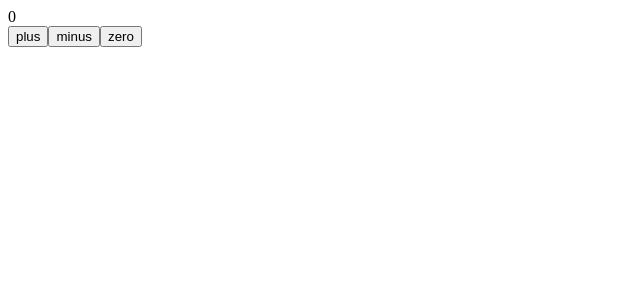
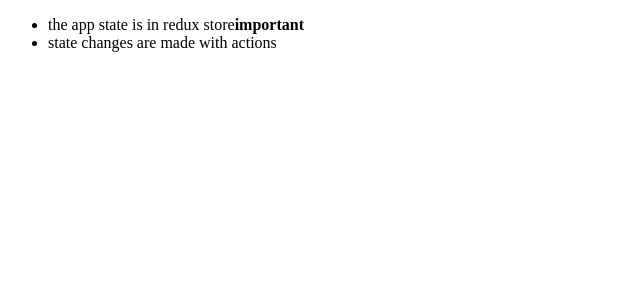
Before and after one commit to kaepy/redux-notes, a React (Vite) app: page / in a window 1280 px wide. Shown: the top 300 px of the page, without its empty margins (0-640 px from the left). Built offline with nearby package versions, Linux system fonts and the light colour scheme.

Commit message:
Flux & Redux: Redux-muistiinpanot

```diff
--- a/src/index.jsx
+++ b/src/index.jsx
@@ -1,38 +1,50 @@
-// Redux laskuri esimerkki
+// Yksinkertainen Redux muistiinpano esimerkki
 
 import ReactDOM from "react-dom/client";
 
 // Nykysuositus on käyttää configureStore funktiota createStoren sijasta
 import { createStore } from "redux";
 
-const counterReducer = (state = 0, action) => {
-  switch (action.type) {
-    case "INCREMENT":
-      return state + 1;
-    case "DECREMENT":
-      return state - 1;
-    case "ZERO":
-      return 0;
-    default:
-      return state;
+const noteReducer = (state = [], action) => {
+  if (action.type === "NEW_NOTE") {
+    state.push(action.payload);
+    return state;
   }
+
+  return state;
 };
 
-const store = createStore(counterReducer);
+const store = createStore(noteReducer);
 
-// App renderöi laskurin arvon kysymällä sitä storesta metodilla store.getState()
-// Nappien tapahtumankäsittelijät dispatchaavat suoraan oikean tyyppiset actionit storelle.
+store.dispatch({
+  type: "NEW_NOTE",
+  payload: {
+    content: "the app state is in redux store",
+    important: true,
+    id: 1,
+  },
+});
+
+store.dispatch({
+  type: "NEW_NOTE",
+  payload: {
+    content: "state changes are made with actions",
+    important: false,
+    id: 2,
+  },
+});
+
 const App = () => {
   return (
     <div>
-      <div>{store.getState()}</div>
-      <button onClick={() => store.dispatch({ type: "INCREMENT" })}>
-        plus
-      </button>
-      <button onClick={() => store.dispatch({ type: "DECREMENT" })}>
-        minus
-      </button>
-      <button onClick={() => store.dispatch({ type: "ZERO" })}>zero</button>
+      <ul>
+        {store.getState().map((note) => (
+          <li key={note.id}>
+            {note.content}
+            <strong>{note.important ? "important" : ""}</strong>
+          </li>
+        ))}
+      </ul>
     </div>
   );
 };
```
Also changed, not shown: src/reduxLaskuri.jsx (added, +50 -0 lines).
